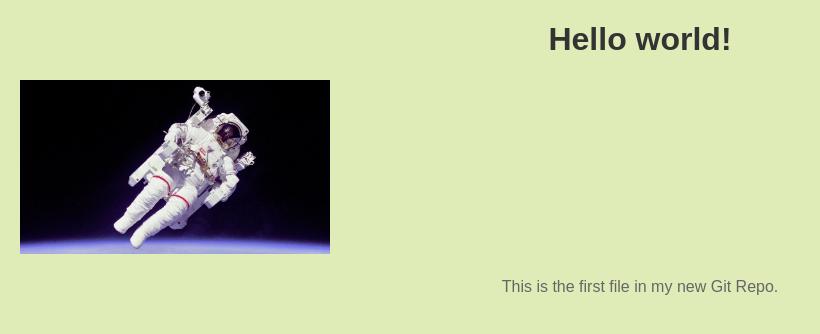
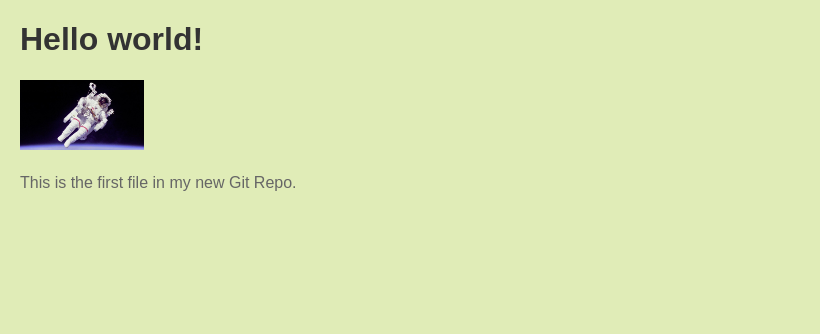
Before and after one commit to gpy-bit/DSE0304125, a plain HTML site: page index.html in a window 1280 px wide. Shown: the whole page, without its empty margins (0-820 px from the left). Drawn offline with Linux system fonts and the light colour scheme.

Commit message:
even samller astronaut, left justified

```diff
--- a/bluestyle.css
+++ b/bluestyle.css
@@ -10,12 +10,12 @@ body {
 /* Styles for h1 headings */
 h1 {
   color: #333; /* Sets the text color to dark gray */
-  text-align: center; /* Centers the text */
+  text-align: left; /* Centers the text */
 }
 
 /* Styles for paragraphs */
 p {
   line-height: 1.6; /* Adjusts the spacing between lines of text */
   color: #666;      /* Sets the text color to a medium gray */
-  text-align: center; /* Centers the text */
+  text-align: left; /* Centers the text */
 }
--- a/index.html
+++ b/index.html
@@ -8,7 +8,7 @@
 <body>
     <h1>Hello world!</h1>
     <div><img src="hello_world_space.jpg" alt="Hello World from Space"
-          style="width:25%;max-width:960px"></div>
+          style="width:10%;max-width:960px"></div>
     <p>This is the first file in my new Git Repo.</p>
 </body>
 </html>
```
